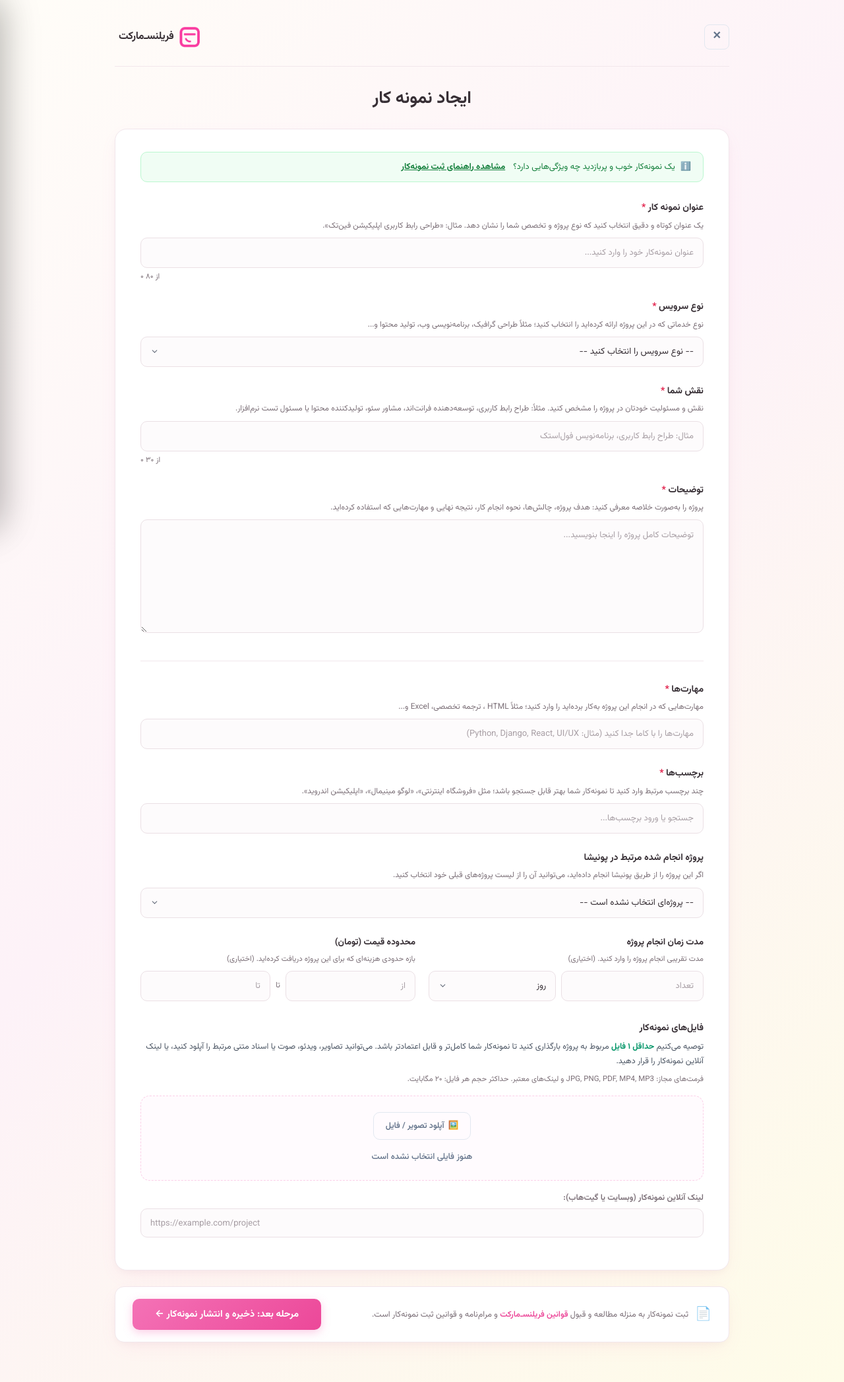
After one commit to mhbmj/Freelance-Marketspace, a Django app: page /profile/portfolio/new/ in a window 1280 px wide. The commit adds this page. Shown: the whole page at 66% size. Run offline with Django 5.2, Linux system fonts and the light colour scheme; the visitor is signed in with stand-in values (Sample User, id 1); data that the repository does not hold is empty.

Commit message:
feat(portfolio): implement comprehensive portfolio creation page matching Ponisha design

```diff
--- a/accounts/urls.py
+++ b/accounts/urls.py
@@ -12,6 +12,7 @@ urlpatterns = [
     path('dashboard/notifications/', views.notifications_redirect_view, name='dashboard_notifications'),
     path('dashboard/messages/', views.messages_redirect_view, name='dashboard_messages'),
     path('profile/', views.profile_view, name='profile'),
+    path('profile/portfolio/new/', views.portfolio_create_view, name='portfolio_create'),
     path('projects/', views.projects_list_view, name='projects_list'),
     path('projects/<int:project_id>/', views.project_detail_view, name='project_detail'),
     path('categories/', views.categories_view, name='categories'),
--- a/accounts/views.py
+++ b/accounts/views.py
@@ -378,6 +378,68 @@ def profile_view(request):
         'educations': educations,
         'user_initials': initials,
         'profile_percent': min(profile_percent, 100),
+    })
+
+
+@login_required
+def portfolio_create_view(request):
+    """صفحه ایجاد نمونه کار جامع مطابق با تصاویر ۴۳ و ۴۴ پونیشا"""
+    user = request.user
+
+    # پروژه‌های انجام‌شده کاربر در پلتفرم برای بخش «پروژه انجام شده مرتبط در پونیشا»
+    completed_projects = Project.objects.filter(
+        proposals__freelancer=user,
+        proposals__status='ACCEPTED'
+    ).distinct()
+
+    if request.method == 'POST':
+        title = request.POST.get('title', '').strip()
+        service_type = request.POST.get('service_type', '').strip()
+        user_role = request.POST.get('user_role', '').strip()
+        description = request.POST.get('description', '').strip()
+        skills = request.POST.get('skills', '').strip()
+        tags = request.POST.get('tags', '').strip()
+        duration_number = request.POST.get('duration_number', '').strip()
+        duration_unit = request.POST.get('duration_unit', 'روز').strip()
+        min_price_str = request.POST.get('min_price', '').strip().replace(',', '')
+        max_price_str = request.POST.get('max_price', '').strip().replace(',', '')
+        project_url = request.POST.get('project_url', '').strip()
+        uploaded_file = request.FILES.get('portfolio_file')
+
+        if not title:
+            messages.error(request, 'عنوان نمونه‌کار الزامی است.')
+            return redirect('portfolio_create')
+
+        min_price = float(min_price_str) if min_price_str and min_price_str.isdigit() else None
+        max_price = float(max_price_str) if max_price_str and max_price_str.isdigit() else None
+        duration = f"{duration_number} {duration_unit}" if duration_number else None
+
+        portfolio = Portfolio.objects.create(
+            user=user,
+            title=title,
+            service_type=service_type or 'طراحی و توسعه نرم‌افزار',
+            user_role=user_role,
+            description=description,
+            skills=skills,
+            tags=tags,
+            duration=duration,
+            min_price=min_price,
+            max_price=max_price,
+            project_url=project_url,
+            file=uploaded_file
+        )
+
+        messages.success(request, 'نمونه‌کار جدید با موفقیت ایجاد و ثبت گردید!')
+        return redirect('profile')
+
+    initials = "MA"
+    if user.first_name and user.last_name:
+        initials = (user.first_name[0] + user.last_name[0]).upper()
+
+    return render(request, 'accounts/portfolio_create.html', {
+        'user': user,
+        'user_initials': initials,
+        'completed_projects': completed_projects,
     })
 
 
--- /dev/null
+++ b/templates/accounts/portfolio_create.html
@@ -0,0 +1,271 @@
+{% extends 'base.html' %}
+{% load static %}
+
+{% block title %}ایجاد نمونه کار جدید | سامانه فریلنسری{% endblock %}
+
+{% block content %}
+<div class="home-page-container" style="max-width: 980px; margin: 0 auto; padding-bottom: 60px;">
+
+    <!-- نوار هدر بالای صفحه ایجاد نمونه‌کار -->
+    <header style="display: flex; justify-content: space-between; align-items: center; padding: 16px 0 24px; border-bottom: 1.5px solid var(--border-card); margin-bottom: 28px;">
+        <!-- دکمه ضربدر بستن و بازگشت به پروفایل در سمت چپ -->
+        <a href="{% url 'profile' %}" class="btn-cancel-modal" style="display: inline-flex; align-items: center; justify-content: center; width: 38px; height: 38px; padding: 0; border-radius: 8px; text-decoration: none; font-size: 16px;" title="بازگشت به پروفایل">
+            ✕
+        </a>
+
+        <!-- لوگوی سامانه در سمت راست -->
+        <a href="{% url 'home' %}" class="nav-brand-logo" title="صفحه اصلی">
+            <img src="{% static 'images/logo.png' %}" alt="لوگو" class="nav-logo-img">
+            <span class="nav-brand-text">فریلنسـ‌مارکت</span>
+        </a>
+    </header>
+
+    {% if messages %}
+        {% for message in messages %}
+            <div class="alert alert-{% if message.tags == 'error' %}danger{% else %}{{ message.tags|default:'success' }}{% endif %}" style="margin-bottom: 20px;">
+                <span>{{ message }}</span>
+            </div>
+        {% endfor %}
+    {% endif %}
+
+    <!-- عنوان اصلی صفحه مطابق تصویر ۴۳ -->
+    <div style="text-align: center; margin-bottom: 24px;">
+        <h1 style="font-size: 26px; font-weight: 800; color: var(--text-main); margin: 0;">
+            ایجاد نمونه کار
+        </h1>
+    </div>
+
+    <!-- فرم جامع ایجاد نمونه کار مطابق تصاویر ۴۳ و ۴۴ -->
+    <form method="post" action="{% url 'portfolio_create' %}" enctype="multipart/form-data" id="portfolio-create-form">
+        {% csrf_token %}
+
+        <!-- کارت سفید زمینه محتوا -->
+        <div class="ponisha-card" style="padding: 34px 38px; border-radius: 18px; margin-bottom: 24px; background: #ffffff;">
+
+            <!-- کادر اعلان سبز/پاستلی راهنما مطابق بالای تصویر ۴۳ -->
+            <div style="background: #f0fdf4; border: 1px solid #bbf7d0; border-radius: 10px; padding: 12px 18px; font-size: 13px; color: #15803d; display: flex; align-items: center; gap: 8px; margin-bottom: 28px;">
+                <span>ℹ️</span>
+                <span>یک نمونه‌کار خوب و پربازدید چه ویژگی‌هایی دارد؟</span>
+                <a href="javascript:void(0)" onclick="alert('یک نمونه‌کار خوب دارای عنوان گویا، تصاویر واضح با کیفیت، توضیح چالش‌ها و لینک فعال است.')" style="color: #15803d; font-weight: 700; text-decoration: underline; margin-right: 4px;">
+                    مشاهده راهنمای ثبت نمونه‌کار
+                </a>
+            </div>
+
+            <!-- ۱. عنوان نمونه کار -->
+            <div class="form-group" style="margin-bottom: 26px;">
+                <label class="form-label" for="portfolio_title" style="font-size: 14px; font-weight: 700; color: var(--text-main); margin-bottom: 6px; display: block;">
+                    عنوان نمونه کار <span style="color: #e11d48;">*</span>
+                </label>
+                <div style="font-size: 12px; color: var(--text-muted); margin-bottom: 8px;">
+                    یک عنوان کوتاه و دقیق انتخاب کنید که نوع پروژه و تخصص شما را نشان دهد. مثال: «طراحی رابط کاربری اپلیکیشن فین‌تک».
+                </div>
+                <input type="text" name="title" id="portfolio_title" class="form-input" placeholder="عنوان نمونه‌کار خود را وارد کنید..." maxlength="80" required oninput="updateCharCount('portfolio_title', 'title_counter', 80)" style="font-size: 14px; height: 46px;">
+                <div style="font-size: 11.5px; color: var(--text-muted); text-align: left; margin-top: 4px;" dir="ltr">
+                    <span id="title_counter">۰</span> از ۸۰
+                </div>
+            </div>
+
+            <!-- ۲. نوع سرویس -->
+            <div class="form-group" style="margin-bottom: 26px;">
+                <label class="form-label" for="service_type" style="font-size: 14px; font-weight: 700; color: var(--text-main); margin-bottom: 6px; display: block;">
+                    نوع سرویس <span style="color: #e11d48;">*</span>
+                </label>
+                <div style="font-size: 12px; color: var(--text-muted); margin-bottom: 8px;">
+                    نوع خدماتی که در این پروژه ارائه کرده‌اید را انتخاب کنید؛ مثلاً طراحی گرافیک، برنامه‌نویسی وب، تولید محتوا و...
+                </div>
+                <select name="service_type" id="service_type" class="form-input custom-select" required style="font-size: 13.5px; height: 46px;">
+                    <option value="" disabled selected>-- نوع سرویس را انتخاب کنید --</option>
+                    <option value="طراحی رابط کاربری UI/UX">طراحی رابط کاربری UI/UX</option>
+                    <option value="برنامه‌نویسی و توسعه وب">برنامه‌نویسی و توسعه وب</option>
+                    <option value="طراحی اپلیکیشن موبایل">طراحی اپلیکیشن موبایل</option>
+                    <option value="طراحی گرافیک و هویت بصری">طراحی گرافیک و هویت بصری</option>
+                    <option value="تولید محتوا و سئو">تولید محتوا و سئو</option>
+                    <option value="مدل‌سازی و انیمیشن">مدل‌سازی و انیمیشن</option>
+                    <option value="ترجمه و نگارش">ترجمه و نگارش</option>
+                    <option value="مهندسی و معماری">مهندسی و معماری</option>
+                </select>
+            </div>
+
+            <!-- ۳. نقش شما -->
+            <div class="form-group" style="margin-bottom: 26px;">
+                <label class="form-label" for="user_role" style="font-size: 14px; font-weight: 700; color: var(--text-main); margin-bottom: 6px; display: block;">
+                    نقش شما <span style="color: #e11d48;">*</span>
+                </label>
+                <div style="font-size: 12px; color: var(--text-muted); margin-bottom: 8px;">
+                    نقش و مسئولیت خودتان در پروژه را مشخص کنید. مثلاً: طراح رابط کاربری، توسعه‌دهنده فرانت‌اند، مشاور سئو، تولیدکننده محتوا یا مسئول تست نرم‌افزار.
+                </div>
+                <input type="text" name="user_role" id="user_role" class="form-input" placeholder="مثال: طراح رابط کاربری، برنامه‌نویس فول‌استک" maxlength="30" required oninput="updateCharCount('user_role', 'role_counter', 30)" style="font-size: 14px; height: 46px;">
+                <div style="font-size: 11.5px; color: var(--text-muted); text-align: left; margin-top: 4px;" dir="ltr">
+                    <span id="role_counter">۰</span> از ۳۰
+                </div>
+            </div>
+
+            <!-- ۴. توضیحات -->
+            <div class="form-group" style="margin-bottom: 26px;">
+                <label class="form-label" for="portfolio_description" style="font-size: 14px; font-weight: 700; color: var(--text-main); margin-bottom: 6px; display: block;">
+                    توضیحات <span style="color: #e11d48;">*</span>
+                </label>
+                <div style="font-size: 12px; color: var(--text-muted); margin-bottom: 8px;">
+                    پروژه را به‌صورت خلاصه معرفی کنید: هدف پروژه، چالش‌ها، نحوه انجام کار، نتیجه نهایی و مهارت‌هایی که استفاده کرده‌اید.
+                </div>
+                <textarea name="description" id="portfolio_description" class="form-input" rows="6" placeholder="توضیحات کامل پروژه را اینجا بنویسید..." required style="font-size: 13.5px; line-height: 1.8; resize: vertical;"></textarea>
+            </div>
+
+            <hr style="border: none; border-top: 1.5px solid var(--border-card); margin: 32px 0;">
+
+            <!-- ۵. مهارت‌ها مطابق بالای تصویر ۴۴ -->
+            <div class="form-group" style="margin-bottom: 26px;">
+                <label class="form-label" for="portfolio_skills" style="font-size: 14px; font-weight: 700; color: var(--text-main); margin-bottom: 6px; display: block;">
+                    مهارت‌ها <span style="color: #e11d48;">*</span>
+                </label>
+                <div style="font-size: 12px; color: var(--text-muted); margin-bottom: 8px;">
+                    مهارت‌هایی که در انجام این پروژه به‌کار برده‌اید را وارد کنید؛ مثلاً HTML ، ترجمه تخصصی، Excel و...
+                </div>
+                <input type="text" name="skills" id="portfolio_skills" class="form-input" placeholder="مهارت‌ها را با کاما جدا کنید (مثال: Python, Django, React, UI/UX)" required style="font-size: 14px; height: 46px;">
+            </div>
+
+            <!-- ۶. برچسب‌ها -->
+            <div class="form-group" style="margin-bottom: 26px;">
+                <label class="form-label" for="portfolio_tags" style="font-size: 14px; font-weight: 700; color: var(--text-main); margin-bottom: 6px; display: block;">
+                    برچسب‌ها <span style="color: #e11d48;">*</span>
+                </label>
+                <div style="font-size: 12px; color: var(--text-muted); margin-bottom: 8px;">
+                    چند برچسب مرتبط وارد کنید تا نمونه‌کار شما بهتر قابل جستجو باشد؛ مثل «فروشگاه اینترنتی»، «لوگو مینیمال»، «اپلیکیشن اندروید».
+                </div>
+                <input type="text" name="tags" id="portfolio_tags" class="form-input" placeholder="جستجو یا ورود برچسب‌ها..." style="font-size: 14px; height: 46px;">
+            </div>
+
+            <!-- ۷. پروژه انجام شده مرتبط در پونیشا -->
+            <div class="form-group" style="margin-bottom: 26px;">
+                <label class="form-label" for="related_project" style="font-size: 14px; font-weight: 700; color: var(--text-main); margin-bottom: 6px; display: block;">
+                    پروژه انجام شده مرتبط در پونیشا
+                </label>
+                <div style="font-size: 12px; color: var(--text-muted); margin-bottom: 8px;">
+                    اگر این پروژه را از طریق پونیشا انجام داده‌اید، می‌توانید آن را از لیست پروژه‌های قبلی خود انتخاب کنید.
+                </div>
+                <select name="related_project" id="related_project" class="form-input custom-select" style="font-size: 13.5px; height: 46px;">
+                    <option value="">-- پروژه‌ای انتخاب نشده است --</option>
+                    {% for cp in completed_projects %}
+                        <option value="{{ cp.id }}">{{ cp.title }}</option>
+                    {% empty %}
+                        <option value="" disabled>هنوز پروژه تکمیل‌شده‌ای در پلتفرم ثبت نشده است</option>
+                    {% endfor %}
+                </select>
+            </div>
+
+            <!-- ۸. ردیف دو ستونه: مدت زمان انجام و محدوده قیمت مطابق تصویر ۴۴ -->
+            <div style="display: grid; grid-template-columns: 1fr 1fr; gap: 20px; margin-bottom: 30px;">
+                <!-- مدت زمان انجام پروژه -->
+                <div class="form-group" style="margin-bottom: 0;">
+                    <label class="form-label" style="font-size: 13.5px; font-weight: 700; color: var(--text-main); margin-bottom: 6px; display: block;">
+                        مدت زمان انجام پروژه
+                    </label>
+                    <div style="font-size: 11.5px; color: var(--text-muted); margin-bottom: 8px;">
+                        مدت تقریبی انجام پروژه را وارد کنید. (اختیاری)
+                    </div>
+                    <div style="display: flex; gap: 8px;">
+                        <input type="number" name="duration_number" placeholder="تعداد" class="form-input" min="1" style="flex: 2; height: 46px; font-size: 13.5px;">
+                        <select name="duration_unit" class="form-input custom-select" style="flex: 1.5; height: 46px; font-size: 13px;">
+                            <option value="روز" selected>روز</option>
+                            <option value="هفته">هفته</option>
+                            <option value="ماه">ماه</option>
+                            <option value="ساعت">ساعت</option>
+                        </select>
+                    </div>
+                </div>
+
+                <!-- محدوده قیمت (تومان) -->
+                <div class="form-group" style="margin-bottom: 0;">
+                    <label class="form-label" style="font-size: 13.5px; font-weight: 700; color: var(--text-main); margin-bottom: 6px; display: block;">
+                        محدوده قیمت (تومان)
+                    </label>
+                    <div style="font-size: 11.5px; color: var(--text-muted); margin-bottom: 8px;">
+                        بازه حدودی هزینه‌ای که برای این پروژه دریافت کرده‌اید. (اختیاری)
+                    </div>
+                    <div style="display: flex; align-items: center; gap: 8px;">
+                        <input type="number" name="min_price" placeholder="از" class="form-input" min="0" style="flex: 1; height: 46px; font-size: 13.5px;">
+                        <span style="color: var(--text-muted); font-size: 12px;">تا</span>
+                        <input type="number" name="max_price" placeholder="تا" class="form-input" min="0" style="flex: 1; height: 46px; font-size: 13.5px;">
+                    </div>
+                </div>
+            </div>
+
+            <!-- ۹. بخش فایل‌های نمونه‌کار مطابق پایین تصویر ۴۴ -->
+            <div style="margin-bottom: 15px;">
+                <label class="form-label" style="font-size: 14px; font-weight: 700; color: var(--text-main); margin-bottom: 6px; display: block;">
+                    فایل‌های نمونه‌کار
+                </label>
+                <p style="font-size: 12.5px; color: #4b5563; line-height: 1.8; margin-bottom: 6px;">
+                    توصیه می‌کنیم <strong style="color: #059669;">حداقل ۱ فایل</strong> مربوط به پروژه بارگذاری کنید تا نمونه‌کار شما کامل‌تر و قابل اعتمادتر باشد. می‌توانید تصاویر، ویدئو، صوت یا اسناد متنی مرتبط را آپلود کنید، یا لینک آنلاین نمونه‌کار را قرار دهید.
+                </p>
+                <div style="font-size: 11.5px; color: var(--text-muted); margin-bottom: 16px;">
+                    فرمت‌های مجاز: JPG, PNG, PDF, MP4, MP3 و لینک‌های معتبر. حداکثر حجم هر فایل: ۲۰ مگابایت.
+                </div>
+
+                <!-- کادر انتخاب فایل با آیکون‌های نوع رسانه -->
+                <div style="border: 1.5px dashed var(--pastel-pink-border, #fbcfe8); border-radius: 14px; background: #fffbfe; padding: 24px; text-align: center; margin-bottom: 16px;">
+                    <input type="file" name="portfolio_file" id="portfolio_file_input" style="display: none;" onchange="showPortfolioFileChosen(this)">
+
+                    <div style="display: flex; justify-content: center; gap: 14px; flex-wrap: wrap; margin-bottom: 16px;">
+                        <button type="button" class="btn-cancel-modal" onclick="document.getElementById('portfolio_file_input').click()" style="padding: 10px 18px; font-size: 12.5px; display: flex; align-items: center; gap: 6px;">
+                            <span>🖼️</span>
+                            <span>آپلود تصویر / فایل</span>
+                        </button>
+                    </div>
+
+                    <div id="portfolio-file-status" style="font-size: 13px; color: #64748b; font-weight: 500;">
+                        هنوز فایلی انتخاب نشده است
+                    </div>
+                </div>
+
+                <!-- فیلد لینک آنلاین پروژه -->
+                <div class="form-group" style="margin-bottom: 0;">
+                    <label class="form-label" for="project_url" style="font-size: 12.5px; font-weight: 600; color: var(--text-muted); margin-bottom: 6px; display: block;">
+                        لینک آنلاین نمونه‌کار (وبسایت یا گیت‌هاب):
+                    </label>
+                    <input type="url" name="project_url" id="project_url" class="form-input" placeholder="https://example.com/project" dir="ltr" style="font-size: 13.5px; height: 44px;">
+                </div>
+            </div>
+
+        </div>
+
+        <!-- نوار دکمه اقدام پایین صفحه مطابق اسکرین‌شات ۴۳ و ۴۴ با تم پاستلی سایت -->
+        <div style="background: #ffffff; border: 1.5px solid var(--border-card); border-radius: 14px; padding: 18px 26px; display: flex; justify-content: space-between; align-items: center; flex-wrap: wrap; gap: 14px; box-shadow: var(--shadow-minimal);">
+            <div style="display: flex; align-items: center; gap: 10px; font-size: 12.5px; color: var(--text-muted);">
+                <span style="font-size: 20px;">📄</span>
+                <span>
+                    ثبت نمونه‌کار به منزله مطالعه و قبول <a href="{% url 'terms' %}" target="_blank" class="link-pink">قوانین فریلنسـ‌مارکت</a> و مرام‌نامه و قوانین ثبت نمونه‌کار است.
+                </span>
+            </div>
+
+            <button type="submit" class="btn-submit-proposal" style="padding: 12px 34px; font-size: 14.5px; border-radius: 10px;">
+                مرحله بعد: ذخیره و انتشار نمونه‌کار ←
+            </button>
+        </div>
+
+    </form>
+
+</div>
+
+<script>
+function updateCharCount(inputId, counterId, max) {
+    const el = document.getElementById(inputId);
+    const counter = document.getElementById(counterId);
+    if (el && counter) {
+        counter.textContent = el.value.length.toLocaleString('fa-IR');
+    }
+}
+
+function showPortfolioFileChosen(input) {
+    const status = document.getElementById('portfolio-file-status');
+    if (input.files && input.files[0]) {
+        const f = input.files[0];
+        status.innerHTML = `<span style="color: #be185d; font-weight: 700;">فایل انتخاب شد:</span> ${f.name} (${(f.size / 1024 / 1024).toFixed(2)} MB)`;
+    }
+}
+</script>
+
+{% if user.is_authenticated %}
+    {% include 'includes/user_drawer.html' %}
+{% endif %}
+{% endblock %}
```
Also changed, not shown: accounts/models.py (+9 -0 lines), accounts/tests.py (+29 -0 lines), templates/accounts/profile.html (+55 -10 lines), accounts/migrations/0006_alter_portfolio_options_portfolio_duration_and_more.py (added).
